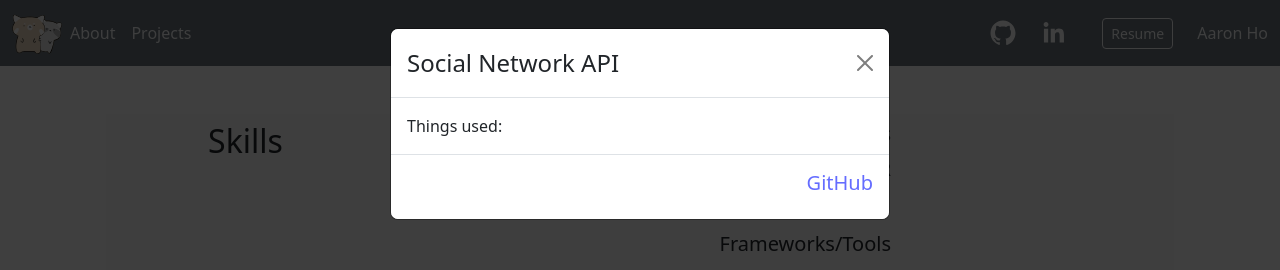
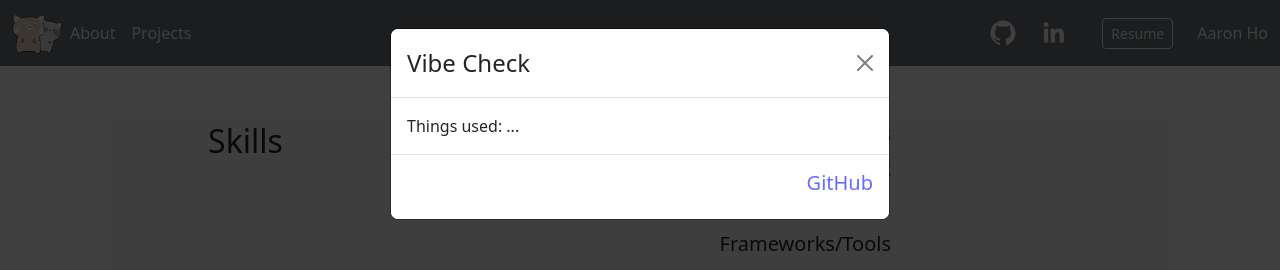
Before and after one commit to AaronH-o/react-resume, a React (Vite) app: page / in a window 1280 px wide. Both pictures are taken after a click on the element "Vibe Check". Shown: the top 270 px of the page. Built offline with nearby package versions, Linux system fonts and the light colour scheme.

Commit message:
fixed modals and rendering regarding state

```diff
--- a/src/pages/HomePage.jsx
+++ b/src/pages/HomePage.jsx
@@ -5,7 +5,11 @@ import Button from 'react-bootstrap/Button';
 
 
 export default function HomePage() {
-  const [open, setOpen] = React.useState(false);
+  const [modalData, setModalData] = React.useState(null);
+
+  const openModal = (data) => setModalData(data);
+  const closeModal = () => setModalData(null);
+
 
   const handleClose = () => {
     setOpen(false);
@@ -165,20 +169,26 @@ export default function HomePage() {
                     TODO: open modal on click with screenshots of project and link to the repository
                     Also look at offcanvas component with bottom placement
                   */}
-                  <h5 className="align-self-end text-primary" type="button" onClick={handleOpen}>
+                  <h5 className="align-self-end text-primary" type="button" onClick={() => openModal({
+                    title: "Vibe Check",
+                    link: "https://github.com/AaronH-o/Vibe_Check",
+                    body: "Things used: ..."
+                  })}>
                     Vibe Check
                   </h5>
-                  <Modal show={open} onHide={handleClose}>
+                  {modalData && (
+                    <Modal show onHide={closeModal}>
                       <Modal.Header closeButton>
-                      <Modal.Title>Vibe Check</Modal.Title>
+                        <Modal.Title>{modalData.title}</Modal.Title>
                       </Modal.Header>
-                    <Modal.Body>Things used: </Modal.Body>
+                      <Modal.Body>{modalData.body}</Modal.Body>
                       <Modal.Footer>
-                      <Link to="https://github.com/AaronH-o/Vibe_Check" className="align-self-end" target="_blank" rel="noopener noreferrer">
-                        <h5 className="align-self-end">GitHub</h5>
+                        <Link to={modalData.link} target="_blank" rel="noopener noreferrer">
+                          <h5>GitHub</h5>
                         </Link>
                       </Modal.Footer>
                     </Modal>
+                  )}
                   <p className="align-self-end text-end"><small>A fullstack web application built with Node.js, Express, MySQL, and Handlebars that allows users to create and save custom playlists from a provided list of songs. User authentication is required to access and manage playlists.</small></p>
                 </p>
               </div>
@@ -201,20 +211,26 @@ export default function HomePage() {
                   <i className="bi-terminal m-auto text-primary" />
                 </div>
                 <p className="d-flex flex-column lead mb-0">
-                  <h5 className="align-self-end text-primary" type="button" onClick={handleOpen}>
+                  <h5 className="align-self-end text-primary" type="button" onClick={() => openModal({
+                    title: "Social Network API",
+                    link: "https://github.com/AaronH-o/social-network-api",
+                    body: "Things used: ..."
+                  })}>
                     Social Network API
                   </h5>
-                  <Modal show={open} onHide={handleClose}>
+                  {modalData && (
+                    <Modal show onHide={closeModal}>
                       <Modal.Header closeButton>
-                      <Modal.Title>Social Network API</Modal.Title>
+                        <Modal.Title>{modalData.title}</Modal.Title>
                       </Modal.Header>
-                    <Modal.Body>Things used: </Modal.Body>
+                      <Modal.Body>{modalData.body}</Modal.Body>
                       <Modal.Footer>
-                      <Link to="https://github.com/AaronH-o/social-network-api" className="align-self-end" target="_blank" rel="noopener noreferrer">
-                        <h5 className="align-self-end">GitHub</h5>
+                        <Link to={modalData.link} target="_blank" rel="noopener noreferrer">
+                          <h5>GitHub</h5>
                         </Link>
                       </Modal.Footer>
                     </Modal>
+                  )}
                   <p className="align-self-end text-end"><small>A Social Network API that provides endpoints for managing users, thoughts, reactions, and user friendships. It offers a backend system for developers to build social networking applications and models to a MongoDB database.</small></p>
                 </p>
               </div>
```
Lines whose indentation alone changed are shown as unchanged.
